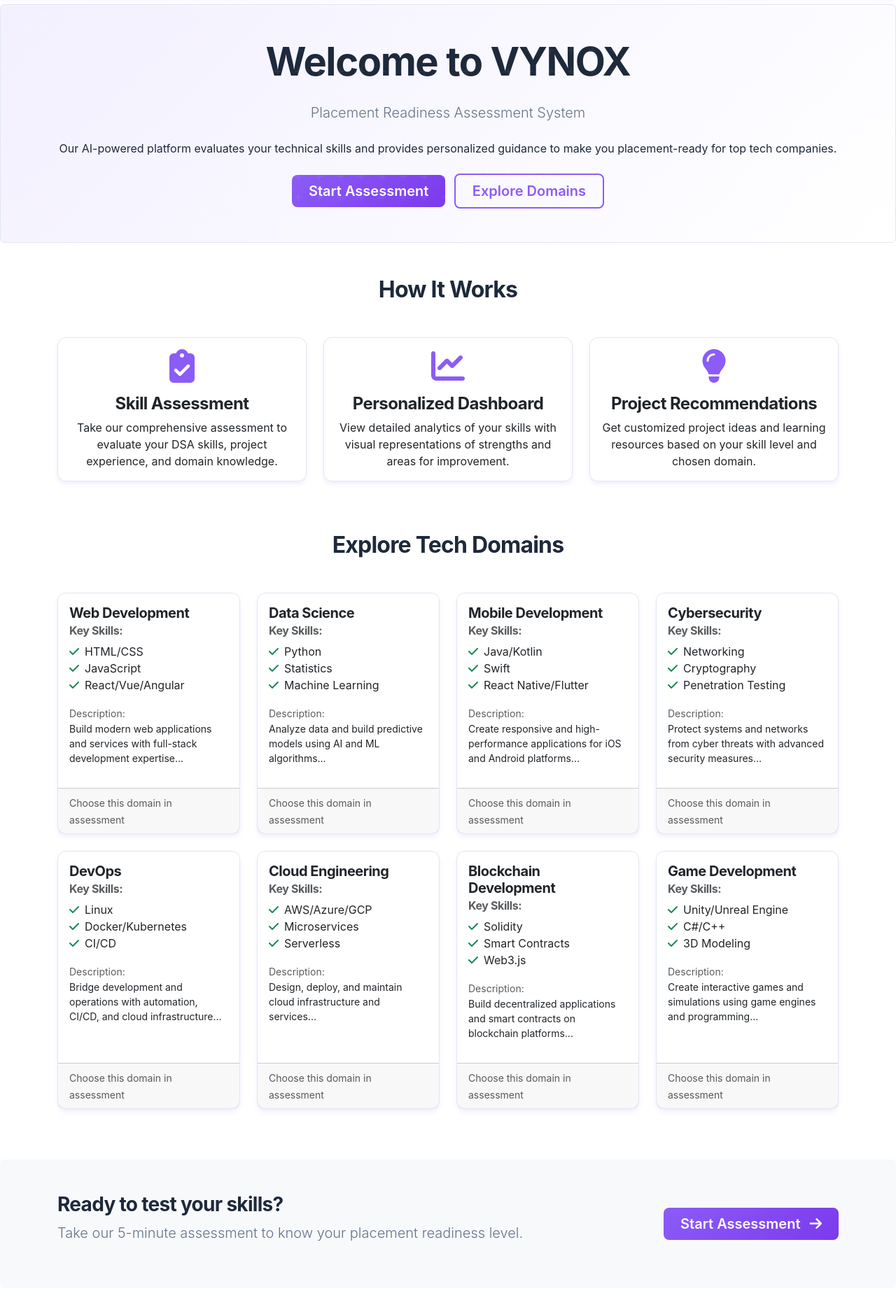
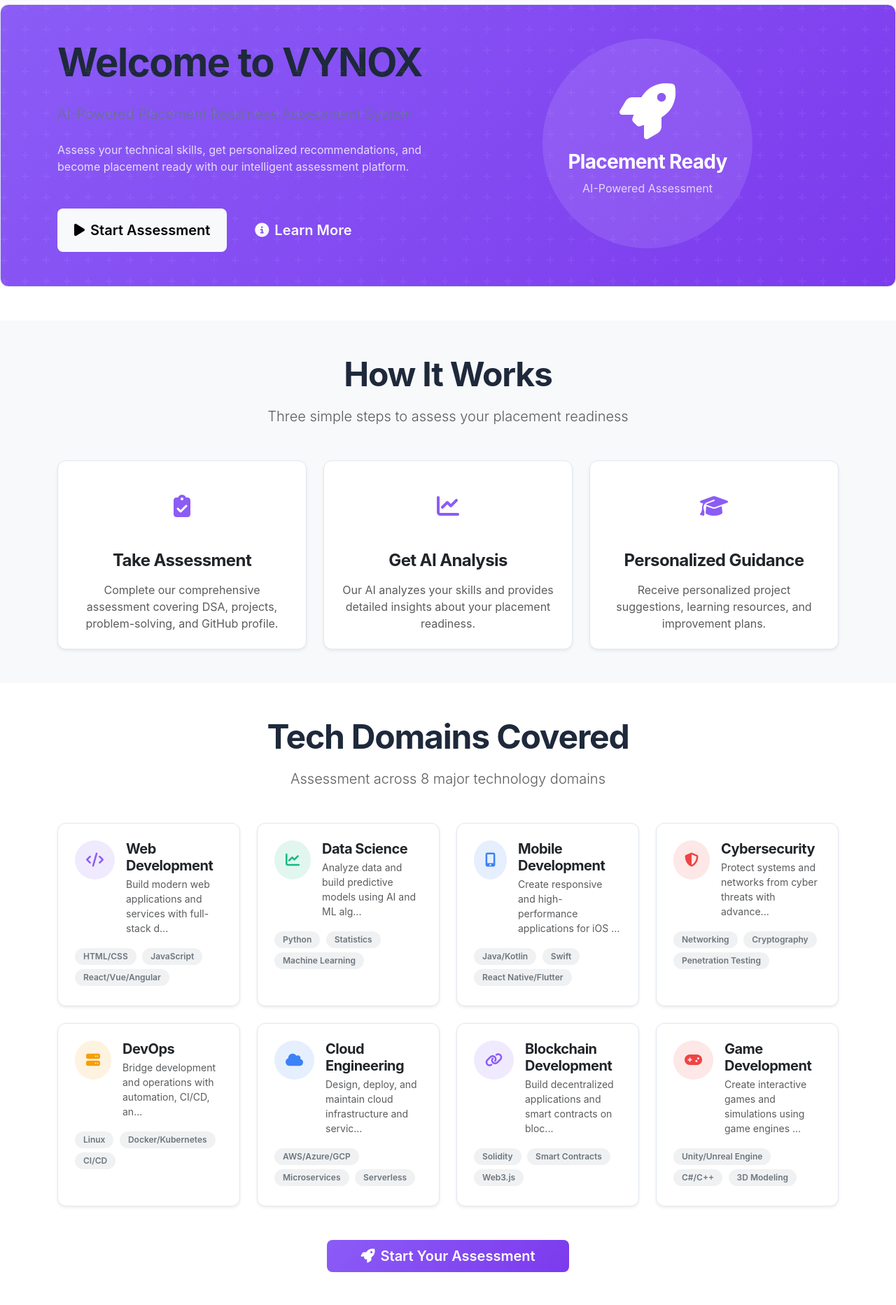
Before and after one commit to Vishwa-0/Placement-Readiness, a Flask app: page / in a window 1280 px wide. Shown: the part 70-1935 px from the top of the page at 70% size. Run offline with Flask 3, Linux system fonts and the light colour scheme; some libraries are stand-ins or nearby versions.

Commit message:
Update index.html

```diff
--- a/templates/index.html
+++ b/templates/index.html
@@ -3,45 +3,90 @@
 
 {% block content %}
 <!-- Hero Section -->
-<section class="hero-section text-center py-5 mb-5 bg-light rounded">
+<section class="hero-section py-5" style="background: linear-gradient(135deg, var(--primary-color) 0%, var(--primary-dark) 100%); color: white;">
     <div class="container">
-        <h1 class="display-4 fw-bold mb-4">Welcome to VYNOX</h1>
-        <p class="lead mb-4">Placement Readiness Assessment System</p>
-        <p class="mb-4">Our AI-powered platform evaluates your technical skills and provides personalized guidance to make you placement-ready for top tech companies.</p>
-        <a href="{{ url_for('assessment') }}" class="btn btn-primary btn-lg">Start Assessment</a>
-        <a href="#domains" class="btn btn-outline-primary btn-lg ms-2">Explore Domains</a>
+        <div class="row align-items-center">
+            <div class="col-lg-6">
+                <h1 class="display-4 fw-bold mb-4">Welcome to VYNOX</h1>
+                <p class="lead mb-4" style="opacity: 0.9;">
+                    AI-Powered Placement Readiness Assessment System
+                </p>
+                <p class="mb-5" style="opacity: 0.8;">
+                    Assess your technical skills, get personalized recommendations,
+                    and become placement ready with our intelligent assessment platform.
+                </p>
+                <div class="d-flex flex-wrap gap-3">
+                    <a href="{{ url_for('assessment') }}" class="btn btn-light btn-lg px-4 py-3">
+                        <i class="fas fa-play me-2"></i>Start Assessment
+                    </a>
+                    <a href="#features" class="btn btn-outline-light btn-lg px-4 py-3">
+                        <i class="fas fa-info-circle me-2"></i>Learn More
+                    </a>
+                </div>
+            </div>
+            <div class="col-lg-6 text-center mt-5 mt-lg-0">
+                <div class="position-relative">
+                    <div class="rounded-circle bg-white p-4 d-inline-block" style="width: 300px; height: 300px; opacity: 0.1;"></div>
+                    <div class="position-absolute top-50 start-50 translate-middle" style="width: 100%;">
+                        <i class="fas fa-rocket fa-5x text-white"></i>
+                        <div class="mt-3">
+                            <h3 class="text-white">Placement Ready</h3>
+                            <p class="text-white opacity-75">AI-Powered Assessment</p>
+                        </div>
+                    </div>
+                </div>
+            </div>
+        </div>
     </div>
 </section>
 
 <!-- Features Section -->
-<section class="features-section mb-5">
+<section id="features" class="py-5 bg-light">
     <div class="container">
-        <h2 class="text-center mb-5">How It Works</h2>
-        <div class="row">
-            <div class="col-md-4 mb-4">
-                <div class="card h-100 text-center">
-                    <div class="card-body">
-                        <i class="fas fa-clipboard-check fa-3x text-primary mb-3"></i>
-                        <h4 class="card-title">Skill Assessment</h4>
-                        <p class="card-text">Take our comprehensive assessment to evaluate your DSA skills, project experience, and domain knowledge.</p>
+        <div class="text-center mb-5">
+            <h2 class="display-5 fw-bold mb-3">How It Works</h2>
+            <p class="lead text-muted">Three simple steps to assess your placement readiness</p>
+        </div>
+
+        <div class="row g-4">
+            <div class="col-lg-4">
+                <div class="card border-0 shadow-sm h-100">
+                    <div class="card-body text-center p-4">
+                        <div class="rounded-circle bg-primary-bg p-4 d-inline-flex align-items-center justify-content-center mb-4" style="width: 80px; height: 80px;">
+                            <i class="fas fa-clipboard-check fa-2x text-primary"></i>
+                        </div>
+                        <h4 class="card-title mb-3">Take Assessment</h4>
+                        <p class="card-text text-muted">
+                            Complete our comprehensive assessment covering DSA, projects, problem-solving, and GitHub profile.
+                        </p>
                     </div>
                 </div>
             </div>
-            <div class="col-md-4 mb-4">
-                <div class="card h-100 text-center">
-                    <div class="card-body">
-                        <i class="fas fa-chart-line fa-3x text-primary mb-3"></i>
-                        <h4 class="card-title">Personalized Dashboard</h4>
-                        <p class="card-text">View detailed analytics of your skills with visual representations of strengths and areas for improvement.</p>
+
+            <div class="col-lg-4">
+                <div class="card border-0 shadow-sm h-100">
+                    <div class="card-body text-center p-4">
+                        <div class="rounded-circle bg-primary-bg p-4 d-inline-flex align-items-center justify-content-center mb-4" style="width: 80px; height: 80px;">
+                            <i class="fas fa-chart-line fa-2x text-primary"></i>
+                        </div>
+                        <h4 class="card-title mb-3">Get AI Analysis</h4>
+                        <p class="card-text text-muted">
+                            Our AI analyzes your skills and provides detailed insights about your placement readiness.
+                        </p>
                     </div>
                 </div>
             </div>
-            <div class="col-md-4 mb-4">
-                <div class="card h-100 text-center">
-                    <div class="card-body">
-                        <i class="fas fa-lightbulb fa-3x text-primary mb-3"></i>
-                        <h4 class="card-title">Project Recommendations</h4>
-                        <p class="card-text">Get customized project ideas and learning resources based on your skill level and chosen domain.</p>
+
+            <div class="col-lg-4">
+                <div class="card border-0 shadow-sm h-100">
+                    <div class="card-body text-center p-4">
+                        <div class="rounded-circle bg-primary-bg p-4 d-inline-flex align-items-center justify-content-center mb-4" style="width: 80px; height: 80px;">
+                            <i class="fas fa-graduation-cap fa-2x text-primary"></i>
+                        </div>
+                        <h4 class="card-title mb-3">Personalized Guidance</h4>
+                        <p class="card-text text-muted">
+                            Receive personalized project suggestions, learning resources, and improvement plans.
+                        </p>
                     </div>
                 </div>
             </div>
@@ -50,50 +95,106 @@
 </section>
 
 <!-- Domains Section -->
-<section id="domains" class="domains-section mb-5">
+<section class="py-5">
     <div class="container">
-        <h2 class="text-center mb-5">Explore Tech Domains</h2>
-        <div class="row">
-            {% for key, domain in domains.items() %}
-            <div class="col-md-3 mb-4">
-                <div class="card h-100">
-                    <div class="card-body">
-                        <h5 class="card-title">{{ domain.name }}</h5>
-                        <h6 class="card-subtitle mb-2 text-muted">Key Skills:</h6>
-                        <ul class="list-unstyled">
+        <div class="text-center mb-5">
+            <h2 class="display-5 fw-bold mb-3">Tech Domains Covered</h2>
+            <p class="lead text-muted">Assessment across 8 major technology domains</p>
+        </div>
+
+        <div class="row g-4">
+            {% for domain_id, domain in domains.items() %}
+            <div class="col-lg-3 col-md-6">
+                <div class="card border-0 shadow-sm h-100 domain-card" onclick="window.location='{{ url_for('assessment') }}'" style="cursor: pointer;">
+                    <div class="card-body p-4">
+                        <div class="d-flex align-items-start mb-3">
+                            <div class="rounded-circle p-3 me-3" style="background-color: {{ domain.color }}20; color: {{ domain.color }};">
+                                <i class="{{ domain.icon }} fa-lg"></i>
+                            </div>
+                            <div>
+                                <h5 class="card-title mb-1">{{ domain.name }}</h5>
+                                <p class="card-text small text-muted">{{ domain.description[:60] }}...</p>
+                            </div>
+                        </div>
+                        <div class="mt-3">
                             {% for skill in domain.skills[:3] %}
-                            <li><i class="fas fa-check text-success me-2"></i>{{ skill }}</li>
+                            <span class="badge bg-secondary bg-opacity-10 text-secondary mb-1 me-1">{{ skill }}</span>
                             {% endfor %}
-                        </ul>
-                        <div class="mt-3">
-                            <small class="text-muted">Description:</small>
-                            <p class="small">{{ domain.description[:100] }}...</p>
                         </div>
-                    </div>
-                    <div class="card-footer">
-                        <small class="text-muted">Choose this domain in assessment</small>
                     </div>
                 </div>
             </div>
             {% endfor %}
         </div>
+
+        <div class="text-center mt-5">
+            <a href="{{ url_for('assessment') }}" class="btn btn-primary btn-lg px-5">
+                <i class="fas fa-rocket me-2"></i>Start Your Assessment
+            </a>
+        </div>
     </div>
 </section>
 
-<!-- Quick Assessment -->
-<section class="quick-assessment bg-light py-5 rounded mb-5">
+<!-- Stats Section -->
+<section class="py-5 bg-light">
+    <div class="container">
+        <div class="row text-center">
+            <div class="col-md-3 col-6 mb-4">
+                <div class="display-3 text-primary fw-bold mb-2">8+</div>
+                <p class="text-muted">Tech Domains</p>
+            </div>
+            <div class="col-md-3 col-6 mb-4">
+                <div class="display-3 text-primary fw-bold mb-2">50+</div>
+                <p class="text-muted">Skills Assessed</p>
+            </div>
+            <div class="col-md-3 col-6 mb-4">
+                <div class="display-3 text-primary fw-bold mb-2">1000+</div>
+                <p class="text-muted">Projects Suggested</p>
+            </div>
+            <div class="col-md-3 col-6 mb-4">
+                <div class="display-3 text-primary fw-bold mb-2">24/7</div>
+                <p class="text-muted">AI Analysis</p>
+            </div>
+        </div>
+    </div>
+</section>
+
+<!-- CTA Section -->
+<section class="py-5" style="background: linear-gradient(135deg, var(--primary-bg) 0%, #ffffff 100%);">
     <div class="container">
         <div class="row align-items-center">
-            <div class="col-md-8">
-                <h3>Ready to test your skills?</h3>
-                <p class="lead">Take our 5-minute assessment to know your placement readiness level.</p>
+            <div class="col-lg-8">
+                <h2 class="display-6 fw-bold mb-3">Ready to boost your placement chances?</h2>
+                <p class="lead text-muted mb-0">
+                    Take the assessment now and get your personalized career development plan.
+                </p>
             </div>
-            <div class="col-md-4 text-end">
-                <a href="{{ url_for('assessment') }}" class="btn btn-primary btn-lg">
-                    Start Assessment <i class="fas fa-arrow-right ms-2"></i>
+            <div class="col-lg-4 text-lg-end mt-4 mt-lg-0">
+                <a href="{{ url_for('assessment') }}" class="btn btn-primary btn-lg px-5">
+                    <i class="fas fa-play-circle me-2"></i>Get Started Free
                 </a>
             </div>
         </div>
     </div>
 </section>
 {% endblock %}
+
+{% block scripts %}
+<script>
+// Add hover effect to domain cards
+document.addEventListener('DOMContentLoaded', function() {
+    const domainCards = document.querySelectorAll('.domain-card');
+    domainCards.forEach(card => {
+        card.addEventListener('mouseenter', function() {
+            this.style.transform = 'translateY(-8px)';
+            this.style.boxShadow = '0 15px 30px rgba(139, 92, 246, 0.15)';
+        });
+
+        card.addEventListener('mouseleave', function() {
+            this.style.transform = 'translateY(0)';
+            this.style.boxShadow = 'var(--box-shadow)';
+        });
+    });
+});
+</script>
+{% endblock %}
```
